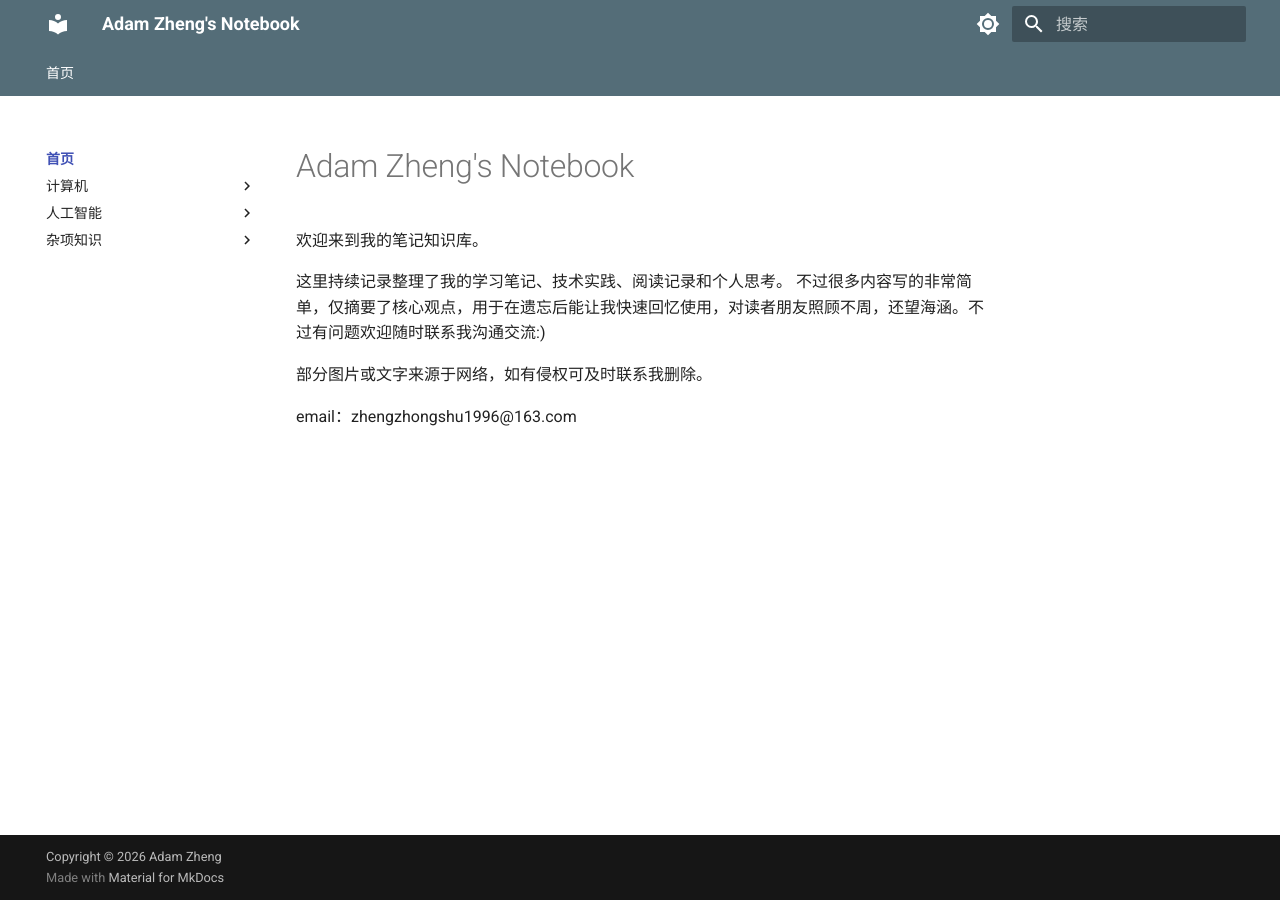
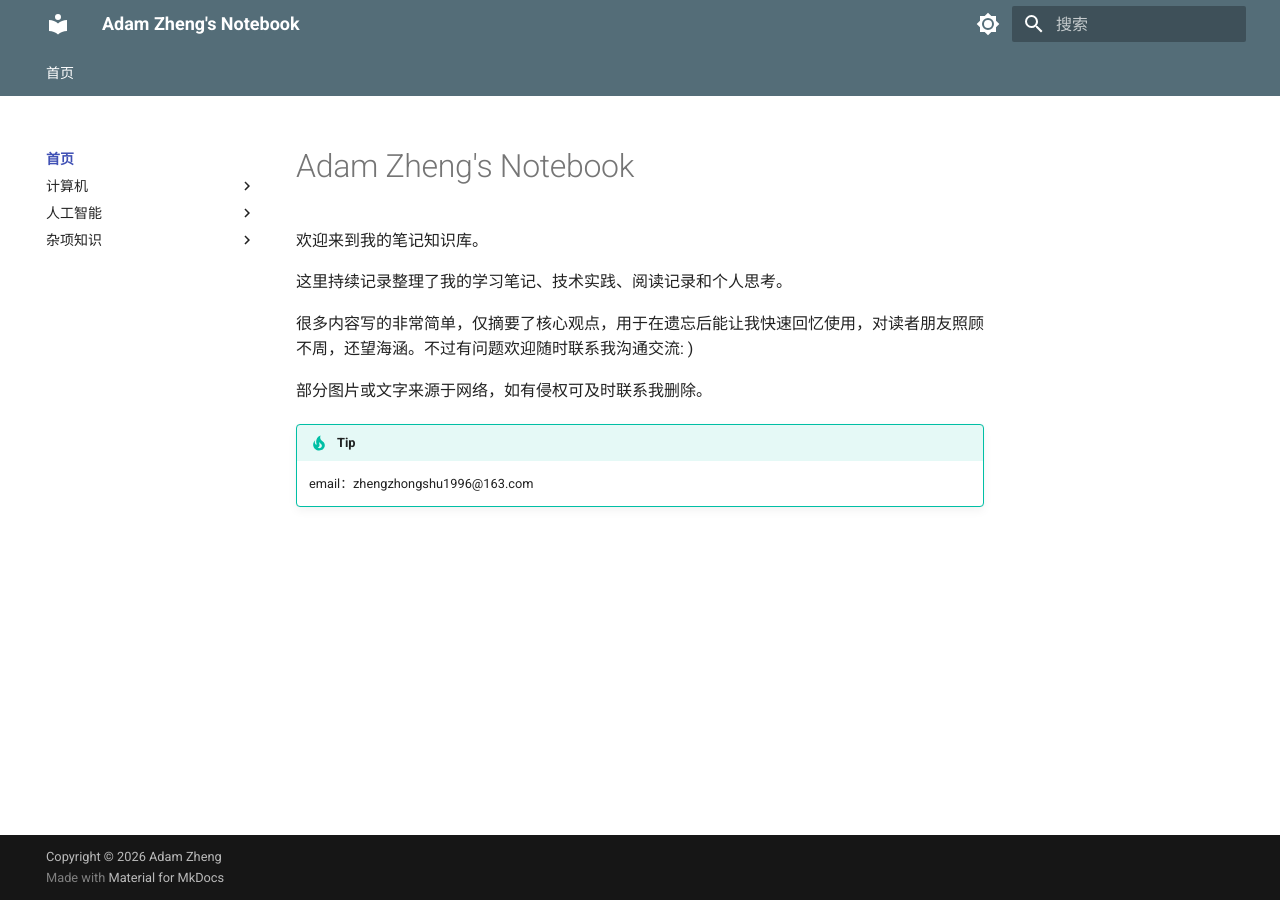
Before and after one commit to ZhongshuZheng/ZhongshuZheng.github.io, an MkDocs documentation site: the page built from docs/index.md, in a window 1280 px wide. Built offline with MkDocs 1.6.1 and Material for MkDocs 9.7.7, drawn with Linux system fonts in a browser that asks for light colours.

Commit message:
front page beautify

```diff
--- a/docs/index.md
+++ b/docs/index.md
@@ -3,11 +3,13 @@
 欢迎来到我的笔记知识库。
 
 这里持续记录整理了我的学习笔记、技术实践、阅读记录和个人思考。
-不过很多内容写的非常简单，仅摘要了核心观点，用于在遗忘后能让我快速回忆使用，对读者朋友照顾不周，还望海涵。不过有问题欢迎随时联系我沟通交流:)
+
+很多内容写的非常简单，仅摘要了核心观点，用于在遗忘后能让我快速回忆使用，对读者朋友照顾不周，还望海涵。不过有问题欢迎随时联系我沟通交流: )
 
 部分图片或文字来源于网络，如有侵权可及时联系我删除。
 
-email：zhengzhongshu1996@163.com
+!!! tip
+    email：zhengzhongshu1996@163.com
 
 
 <!--
```
